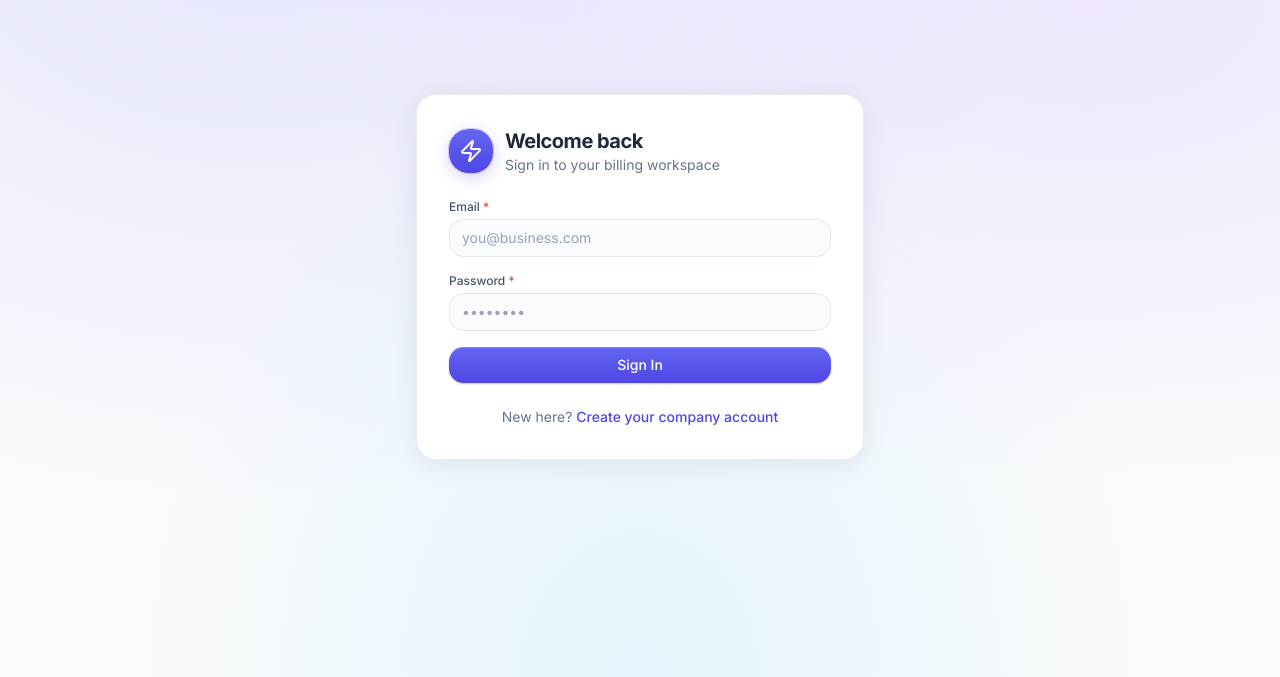
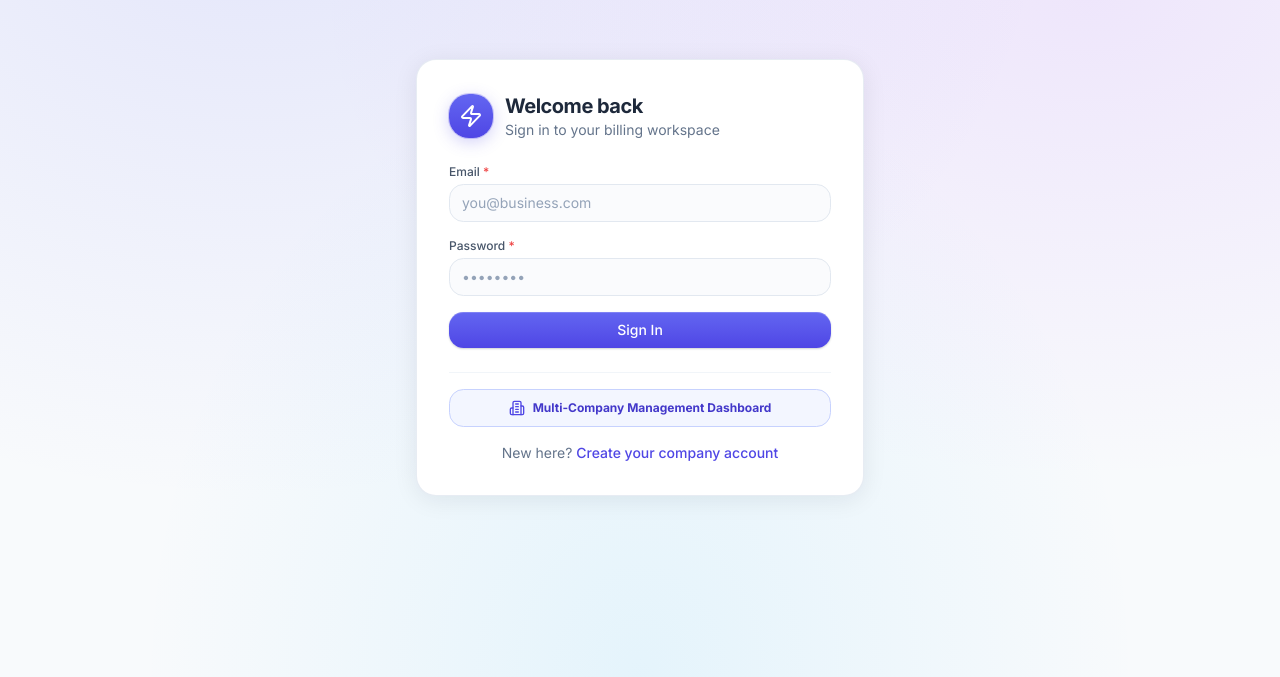
Before and after one commit to pratap-ku-das/Invoice, a React (Vite) app in the folder client/: page /login in a window 1280 px wide. Shown: the part 123-800 px from the top of the page. Built offline with nearby package versions, Linux system fonts and the light colour scheme; no server answers.

Commit message:
Add Multi-Company Management Dashboard button on Login page, Topbar and Sidebar

```diff
--- a/client/src/components/layout/Topbar.tsx
+++ b/client/src/components/layout/Topbar.tsx
@@ -10,6 +10,7 @@ import {
   UserRound,
   Gem,
   ChevronDown,
+  Building2,
 } from 'lucide-react';
 import { AnimatePresence, motion } from 'framer-motion';
 import { useAuth } from '@/store/auth';
@@ -79,6 +80,9 @@ function UserMenu() {
               <button className="menu-item" onClick={() => go('/app/plan')}>
                 <Gem className="h-4 w-4" /> Plan & Billing
               </button>
+              <button className="menu-item font-semibold text-brand-600 dark:text-brand-400" onClick={() => go('/admin/companies')}>
+                <Building2 className="h-4 w-4 text-brand-600 dark:text-brand-400" /> Multi-Company Panel
+              </button>
               <button className="menu-item" onClick={toggle}>
                 {mode === 'dark' ? <Sun className="h-4 w-4" /> : <Moon className="h-4 w-4" />}
                 {mode === 'dark' ? 'Light mode' : 'Dark mode'}
--- a/client/src/config/nav.ts
+++ b/client/src/config/nav.ts
@@ -20,6 +20,7 @@ import {
   QrCode,
   Printer,
   Settings,
+  ShieldCheck,
   BarChart3,
   PieChart,
   Gem,
@@ -92,6 +93,7 @@ export const NAV: NavSection[] = [
       { label: 'Print Settings', to: '/app/print-settings', icon: Printer },
       { label: 'Settings', to: '/app/settings', icon: Settings },
       { label: 'Plan & Billing', to: '/app/plan', icon: Gem },
+      { label: 'Companies Panel', to: '/admin/companies', icon: ShieldCheck },
     ],
   },
 ];
--- a/client/src/pages/auth/Login.tsx
+++ b/client/src/pages/auth/Login.tsx
@@ -5,7 +5,7 @@ import { z } from 'zod';
 import { zodResolver } from '@hookform/resolvers/zod';
 import toast from 'react-hot-toast';
 import { motion } from 'framer-motion';
-import { Zap } from 'lucide-react';
+import { Zap, Building2 } from 'lucide-react';
 import { Button, Input, Field } from '@/components/ui/primitives';
 import { useAuth } from '@/store/auth';
 import { apiError } from '@/lib/api';
@@ -50,13 +50,15 @@ export default function Login() {
         animate={{ opacity: 1, y: 0 }}
         className="card w-full max-w-md p-8 shadow-soft"
       >
-        <div className="mb-6 flex items-center gap-3">
+        <div className="mb-6 flex items-center justify-between">
+          <div className="flex items-center gap-3">
             <div className="flex h-11 w-11 items-center justify-center rounded-2xl bg-brand-gradient text-white shadow-glow">
               <Zap className="h-6 w-6" />
             </div>
             <div>
               <h1 className="text-xl font-bold tracking-tight">Welcome back</h1>
               <p className="text-sm text-slate-500">Sign in to your billing workspace</p>
+            </div>
           </div>
         </div>
 
@@ -72,7 +74,19 @@ export default function Login() {
           </Button>
         </form>
 
-        <p className="mt-6 text-center text-sm text-slate-500">
+        {/* Multi-Company Management Dashboard Direct Button */}
+        <div className="mt-6 pt-4 border-t border-slate-100 dark:border-slate-800">
+          <button
+            type="button"
+            onClick={() => navigate('/admin/companies')}
+            className="w-full flex items-center justify-center gap-2 rounded-xl border border-brand-200 bg-brand-50/70 py-2.5 px-3 text-xs font-bold text-brand-700 hover:bg-brand-100 transition shadow-xs dark:border-slate-800 dark:bg-slate-900 dark:text-brand-300"
+          >
+            <Building2 className="h-4 w-4 text-brand-600 dark:text-brand-400" />
+            Multi-Company Management Dashboard
+          </button>
+        </div>
+
+        <p className="mt-4 text-center text-sm text-slate-500">
           New here?{' '}
           <Link to="/register" className="font-medium text-brand-600 hover:underline">
             Create your company account
```
Lines whose indentation alone changed are shown as unchanged.
